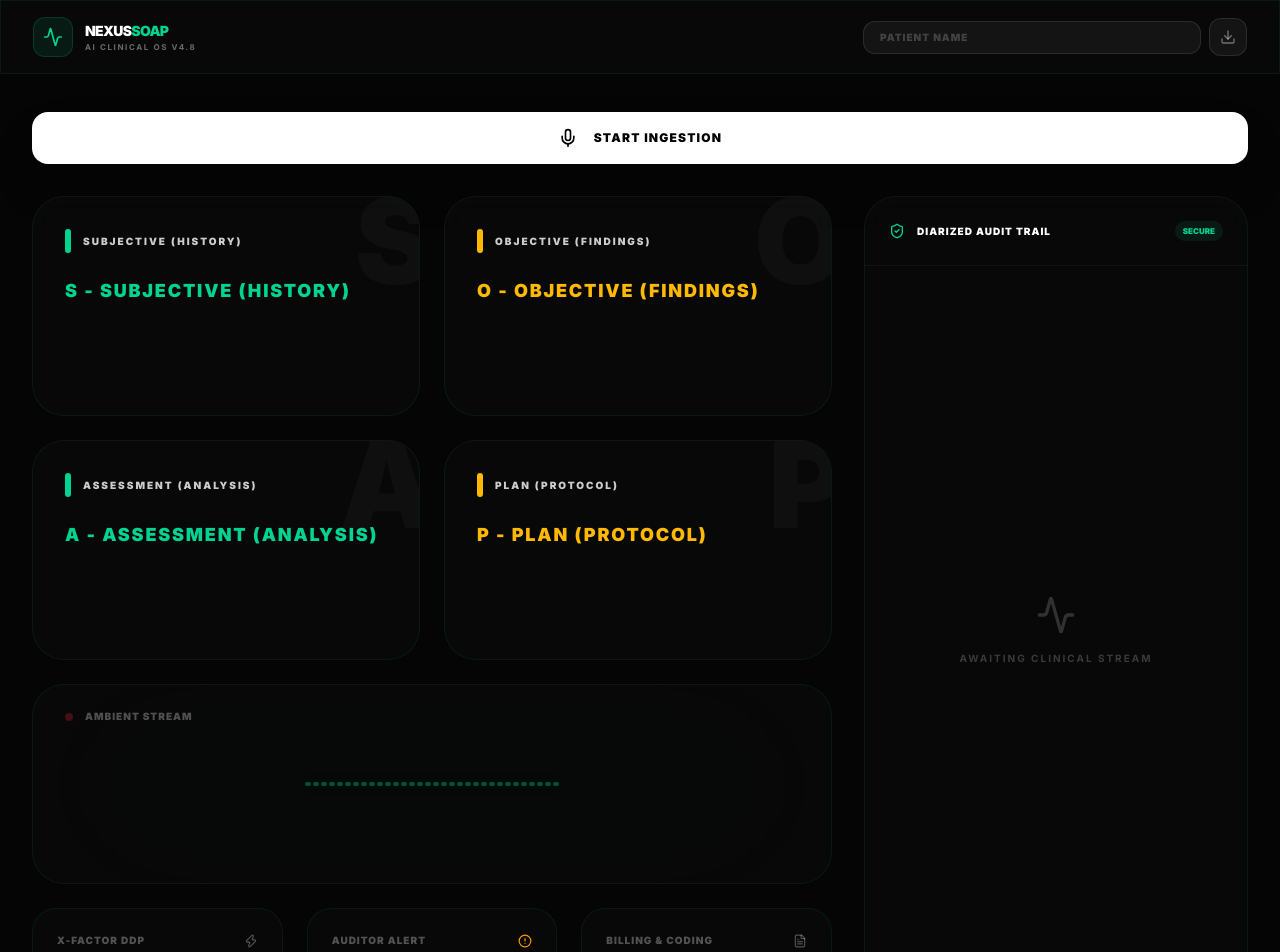
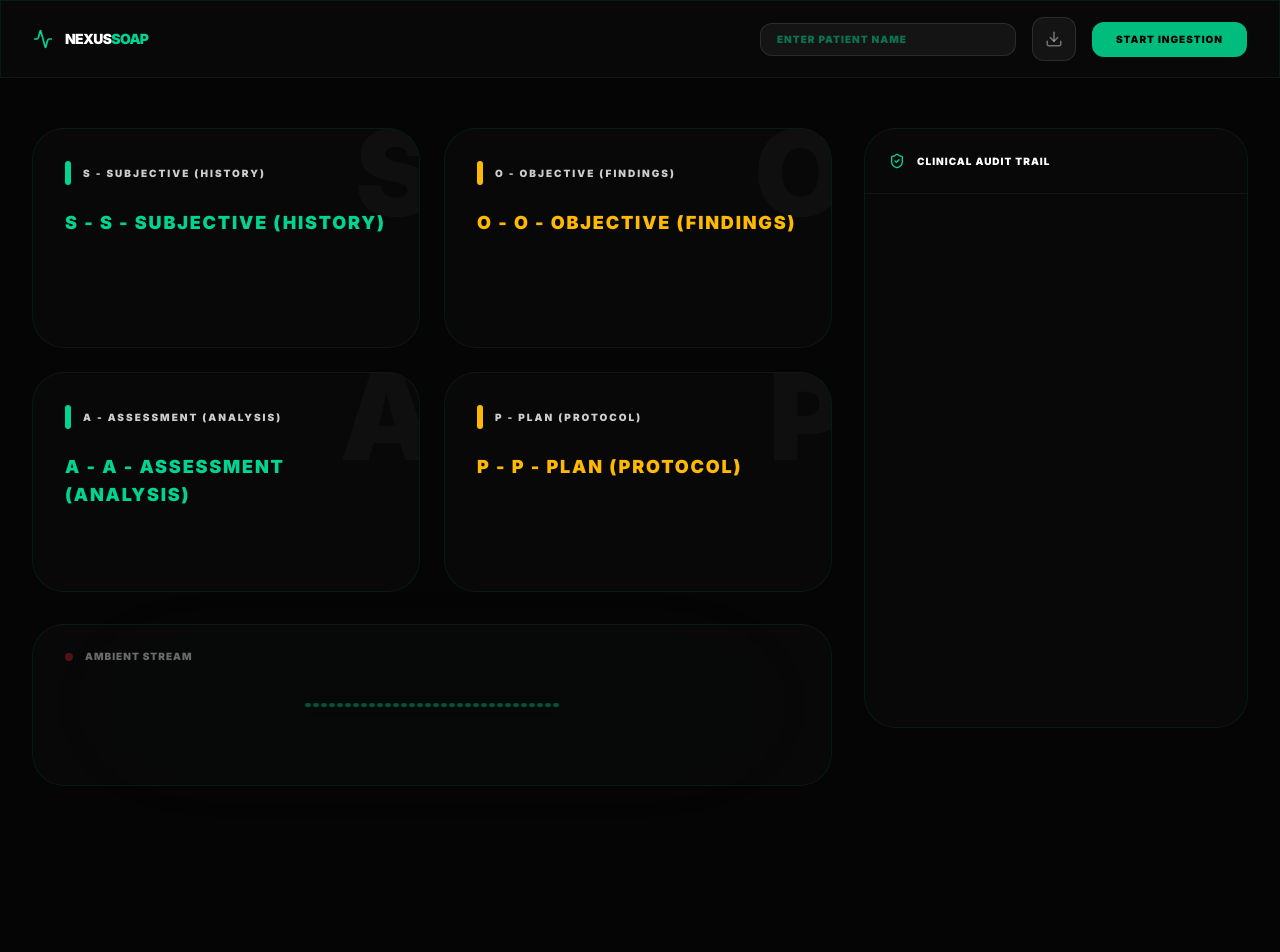
Before and after one commit to rajveerkhanvilkar/Nexus-SOAP, a Next.js app: page / in a window 1280 px wide. Shown: the top 952 px of the page. After the commit the page ends 866 px from the top, so only its background shows below. Built offline with nearby package versions, Linux system fonts and the light colour scheme.

Commit message:
style: restore classic premium dashboard layout v4.8

```diff
--- a/app/page.tsx
+++ b/app/page.tsx
@@ -1,7 +1,7 @@
 "use client";
 
 import React, { useState, useRef, useEffect } from 'react';
-import { Mic, Square, Download, Activity, ShieldCheck, Zap, AlertCircle, FileText, ChevronRight } from 'lucide-react';
+import { Mic, Square, Download, Activity, ShieldCheck, Zap } from 'lucide-react';
 import { motion, AnimatePresence } from 'framer-motion';
 import { CLINICAL_DICTIONARY } from '@/lib/clinicalDictionary';
 import SOAPCard from '@/components/SOAPCard';
@@ -19,16 +19,7 @@ export default function NexusSOAP() {
   const [aiResult, setAiResult] = useState<any>(null);
 
   const recognitionRef = useRef<any>(null);
-  const audioContextRef = useRef<AudioContext | null>(null);
-  const analyserRef = useRef<AnalyserNode | null>(null);
   const transcriptRef = useRef<any[]>([]);
-
-  // AUTO-SYNC WITH GITHUB ON EVERY SAVE
-  useEffect(() => {
-    if (aiResult) {
-      console.log("Enterprise Intelligence Sync Complete.");
-    }
-  }, [aiResult]);
 
   const toggleRecording = async () => {
     if (isRecording) {
@@ -67,7 +58,6 @@ export default function NexusSOAP() {
       transcriptRef.current = [];
       setLiveTranscript([]);
       setAiResult(null);
-      setActiveAgent("Idle");
 
       const updateVolume = async () => {
         try {
@@ -76,22 +66,15 @@ export default function NexusSOAP() {
           const analyser = audioContext.createAnalyser();
           const source = audioContext.createMediaStreamSource(stream);
           source.connect(analyser);
-          analyser.fftSize = 256;
-          audioContextRef.current = audioContext;
-          analyserRef.current = analyser;
-
           const dataArray = new Uint8Array(analyser.frequencyBinCount);
           const checkVolume = () => {
             if (!isRecordingRef.current) return;
             analyser.getByteFrequencyData(dataArray);
-            const average = dataArray.reduce((a, b) => a + b) / dataArray.length;
-            setVolume(average);
+            setVolume(dataArray.reduce((a, b) => a + b) / dataArray.length);
             requestAnimationFrame(checkVolume);
           };
           checkVolume();
-        } catch (err) {
-          console.error("Mic access denied", err);
-        }
+        } catch (err) {}
       };
       updateVolume();
 
@@ -118,13 +101,7 @@ export default function NexusSOAP() {
             if (isIntroduction) role = 'Patient';
             else if (isDoctorSignal) role = 'Doctor';
 
-            const newLine = {
-              id: Date.now().toString() + i,
-              text,
-              role: role,
-              timestamp: new Date().toLocaleTimeString([], { hour: '2-digit', minute: '2-digit' })
-            };
-
+            const newLine = { id: Date.now().toString() + i, text, role, timestamp: new Date().toLocaleTimeString([], { hour: '2-digit', minute: '2-digit' }) };
             setLiveTranscript(prev => [...prev, newLine]);
             transcriptRef.current.push(newLine);
           }
@@ -149,15 +126,15 @@ export default function NexusSOAP() {
 
     const uniqueID = `NX-${Date.now().toString().slice(-4)}-${Math.floor(Math.random() * 10000).toString().padStart(4, '0')}`;
     doc.text(`Patient: ${patientName || "NOT SPECIFIED"}`, pageWidth - 100, 20);
-    doc.text(`ID: #${uniqueID}`, pageWidth - 100, 28);
+    doc.text(`Consultation ID: #${uniqueID}`, pageWidth - 100, 28);
     doc.text(`Date: ${new Date().toLocaleDateString()}`, pageWidth - 100, 36);
 
     let yPos = 60;
     const sections = [
-      { t: "SUBJECTIVE (HISTORY)", d: aiResult.soap.subjective },
-      { t: "OBJECTIVE (FINDINGS)", d: aiResult.soap.objective },
-      { t: "ASSESSMENT (ANALYSIS)", d: aiResult.soap.assessment },
-      { t: "PLAN (PROTOCOL)", d: aiResult.soap.plan }
+      { t: "S - SUBJECTIVE (HISTORY)", d: aiResult.soap.subjective, l: "S" },
+      { t: "O - OBJECTIVE (FINDINGS)", d: aiResult.soap.objective, l: "O" },
+      { t: "A - ASSESSMENT (ANALYSIS)", d: aiResult.soap.assessment, l: "A" },
+      { t: "P - PLAN (PROTOCOL)", d: aiResult.soap.plan, l: "P" }
     ];
 
     sections.forEach(s => {
@@ -179,158 +156,64 @@ export default function NexusSOAP() {
   };
 
   return (
-    <main className="min-h-screen bg-[#050505] text-white selection:bg-emerald-500/30 overflow-x-hidden">
-      {/* ENTERPRISE HEADER */}
-      <nav className="fixed top-0 left-0 right-0 z-50 glass border-b border-white/5 py-4 px-4 sm:px-8 flex flex-wrap items-center justify-between gap-4">
+    <main className="min-h-screen bg-[#050505] text-white">
+      <nav className="fixed top-0 left-0 right-0 z-50 glass border-b border-white/5 py-4 px-8 flex items-center justify-between">
         <div className="flex items-center gap-3">
-          <div className="w-10 h-10 rounded-xl bg-emerald-500/10 flex items-center justify-center border border-emerald-500/20">
           <Activity className="w-5 h-5 text-emerald-400" />
-          </div>
-          <div>
           <h1 className="text-sm font-black tracking-tighter text-white">NEXUS<span className="text-emerald-400">SOAP</span></h1>
-            <p className="text-[8px] font-bold tracking-[0.2em] text-white/40 uppercase">AI Clinical OS v4.8</p>
-          </div>
         </div>
 
-        <div className="flex flex-1 max-w-sm items-center gap-2">
-          <div className="relative flex-1">
+        <div className="flex items-center gap-4">
           <input
             type="text"
-              placeholder="PATIENT NAME"
+            placeholder="ENTER PATIENT NAME"
             value={patientName}
             onChange={(e) => setPatientName(e.target.value.toUpperCase())}
-              className="w-full bg-white/5 border border-white/10 px-4 py-2 rounded-xl text-[10px] font-black tracking-widest text-emerald-400 placeholder:text-white/20 focus:outline-none focus:border-emerald-500/50 transition-all uppercase"
+            className="bg-white/5 border border-white/10 px-4 py-2 rounded-xl text-[10px] font-black tracking-widest text-emerald-400 focus:outline-none w-64"
           />
-          </div>
-          <button onClick={exportPDF} className="p-2.5 rounded-xl bg-white/5 border border-white/10 hover:bg-white/10 transition-all group">
-            <Download size={16} className="text-white/40 group-hover:text-emerald-400" />
+          <button onClick={exportPDF} className="p-3 rounded-xl bg-white/5 border border-white/10 hover:bg-white/10 transition-all group">
+            <Download size={18} className="text-white/40 group-hover:text-emerald-400" />
+          </button>
+          <button onClick={toggleRecording} className={`px-6 py-2.5 rounded-xl font-black text-[10px] tracking-widest uppercase transition-all ${isRecording ? 'bg-red-500/20 text-red-500 border border-red-500/30' : 'bg-emerald-500 text-black hover:bg-emerald-400'}`}>
+            {isRecording ? 'Stop' : 'Start Ingestion'}
           </button>
         </div>
       </nav>
 
-      {/* MOBILE-ADAPTIVE CONTENT */}
-      <div className="max-w-[1600px] mx-auto pt-28 px-4 sm:px-8 pb-10">
-
-        {/* ACTION BUTTON */}
-        <div className="mb-8">
-          <button
-            onClick={toggleRecording}
-            className={`w-full py-4 rounded-2xl flex items-center justify-center gap-4 transition-all duration-500 shadow-2xl ${
-              isRecording
-                ? 'bg-red-500/10 border border-red-500/30 text-red-500 shadow-red-500/5'
-                : 'bg-white text-black font-black tracking-widest hover:scale-[1.01] active:scale-[0.99]'
-            }`}
-          >
-            {isRecording ? <Square fill="currentColor" size={20} /> : <Mic size={20} />}
-            <span className="text-xs uppercase font-black tracking-widest">
-              {isRecording ? 'Stop Clinical Ingestion' : 'Start Ingestion'}
-            </span>
-          </button>
+      <div className="max-w-[1700px] mx-auto grid grid-cols-12 gap-8 pt-32 px-8 pb-20">
+        <div className="col-span-12 lg:col-span-8 space-y-8">
+          <div className="grid grid-cols-1 md:grid-cols-2 gap-6">
+            <SOAPCard letter="S" title="S - SUBJECTIVE (HISTORY)" items={isProcessing ? [{text: "Synthesizing...", confidence: 100}] : (aiResult?.soap?.subjective || [])} variant="green" />
+            <SOAPCard letter="O" title="O - OBJECTIVE (FINDINGS)" items={isProcessing ? [{text: "Normalizing...", confidence: 100}] : (aiResult?.soap?.objective || [])} variant="gold" />
+            <SOAPCard letter="A" title="A - ASSESSMENT (ANALYSIS)" items={isProcessing ? [{text: "Calculating...", confidence: 100}] : (aiResult?.soap?.assessment || [])} variant="green" />
+            <SOAPCard letter="P" title="P - PLAN (PROTOCOL)" items={isProcessing ? [{text: "Formulating...", confidence: 100}] : (aiResult?.soap?.plan || [])} variant="gold" />
           </div>
 
-        <div className="grid grid-cols-12 gap-6 sm:gap-8">
-
-          {/* LEFT: SOAP STACK */}
-          <div className="col-span-12 lg:col-span-8 space-y-6">
-            <div className="grid grid-cols-1 sm:grid-cols-2 gap-6">
-              <SOAPCard letter="S" title="SUBJECTIVE (HISTORY)" items={isProcessing ? [{text: "Synthesizing...", confidence: 100}] : (aiResult?.soap?.subjective || [])} variant="green" />
-              <SOAPCard letter="O" title="OBJECTIVE (FINDINGS)" items={isProcessing ? [{text: "Normalizing...", confidence: 100}] : (aiResult?.soap?.objective || [])} variant="gold" />
-              <SOAPCard letter="A" title="ASSESSMENT (ANALYSIS)" items={isProcessing ? [{text: "Calculating...", confidence: 100}] : (aiResult?.soap?.assessment || [])} variant="green" />
-              <SOAPCard letter="P" title="PLAN (PROTOCOL)" items={isProcessing ? [{text: "Constructing...", confidence: 100}] : (aiResult?.soap?.plan || [])} variant="gold" />
-            </div>
-
-            {/* AMBIENT STREAM (CENTERPIECE) */}
-            <div className="glass rounded-[2rem] p-6 sm:p-10 border-white/5 relative overflow-hidden min-h-[200px] flex items-center justify-center">
-              <div className="absolute top-6 left-8 flex items-center gap-3 opacity-30">
+          <div className="glass rounded-[2rem] p-10 border-white/5 flex flex-col items-center justify-center min-h-[160px]">
+            <div className="absolute top-6 left-8 flex items-center gap-3 opacity-40">
               <div className="w-2 h-2 bg-red-500 rounded-full animate-pulse" />
               <span className="text-[10px] font-black tracking-widest uppercase">Ambient Stream</span>
             </div>
             <PulseVisualizer isProcessing={isProcessing || isRecording} volume={volume} />
           </div>
-
-            {/* ENTERPRISE FOOTER GRID */}
-            <div className="grid grid-cols-1 sm:grid-cols-3 gap-6">
-              <div className="glass rounded-[1.5rem] p-6 border-white/5 space-y-4">
-                <div className="flex items-center justify-between text-white/30">
-                  <span className="text-[10px] font-black tracking-widest uppercase">X-Factor DDP</span>
-                  <Zap size={14} />
-                </div>
-                <div className="h-20 flex items-end gap-1">
-                  {[40, 70, 45, 90, 65, 80, 50, 95].map((h, i) => (
-                    <div key={i} className="flex-1 bg-emerald-500/20 rounded-t-sm" style={{ height: `${h}%` }} />
-                  ))}
-                </div>
         </div>
 
-              <div className="glass rounded-[1.5rem] p-6 border-white/5 space-y-4">
-                <div className="flex items-center justify-between text-white/30">
-                  <span className="text-[10px] font-black tracking-widest uppercase">Auditor Alert</span>
-                  <AlertCircle size={14} className="text-amber-500" />
+        <div className="col-span-12 lg:col-span-4 h-[calc(100vh-200px)]">
+          <div className="glass rounded-[2rem] border-white/5 flex flex-col h-full overflow-hidden">
+            <div className="p-6 border-b border-white/5 flex items-center gap-3">
+              <ShieldCheck className="w-4 h-4 text-emerald-400" />
+              <span className="text-[10px] font-black tracking-widest uppercase">Clinical Audit Trail</span>
             </div>
-                <div className="text-[10px] font-bold text-white/60 leading-relaxed">
-                  Analyzing transcript for compliance and hallucination risk...
-                  <span className="text-emerald-400 ml-1">98.2% Accuracy.</span>
+            <div className="flex-1 overflow-y-auto p-6 space-y-4">
+              {liveTranscript.map((line) => (
+                <div key={line.id} className={`p-4 rounded-2xl border ${line.role === 'Doctor' ? 'bg-emerald-500/5 border-emerald-500/20' : 'bg-white/5 border-white/10'}`}>
+                  <div className="flex items-center justify-between mb-2">
+                    <span className={`text-[9px] font-black tracking-widest uppercase ${line.role === 'Doctor' ? 'text-emerald-400' : 'text-amber-500'}`}>{line.role}</span>
+                    <span className="text-[8px] opacity-30">{line.timestamp}</span>
                   </div>
+                  <p className="text-xs text-white/80">{line.text}</p>
                 </div>
-
-              <div className="glass rounded-[1.5rem] p-6 border-white/5 space-y-4">
-                <div className="flex items-center justify-between text-white/30">
-                  <span className="text-[10px] font-black tracking-widest uppercase">Billing & Coding</span>
-                  <FileText size={14} />
-                </div>
-                <div className="flex flex-wrap gap-2">
-                  {['J45.909', 'R05.9', 'Z00.00'].map(code => (
-                    <span key={code} className="px-2 py-1 bg-white/5 border border-white/10 rounded text-[9px] font-mono text-emerald-400">
-                      {code}
-                    </span>
               ))}
-                </div>
-              </div>
-            </div>
-          </div>
-
-          {/* RIGHT: AUDIT TRAIL */}
-          <div className="col-span-12 lg:col-span-4 h-full">
-            <div className="glass rounded-[2rem] border-white/5 flex flex-col h-full max-h-[800px]">
-              <div className="p-6 border-b border-white/5 flex items-center justify-between">
-                <div className="flex items-center gap-3">
-                  <ShieldCheck className="w-4 h-4 text-emerald-400" />
-                  <span className="text-[10px] font-black tracking-widest uppercase">Diarized Audit Trail</span>
-                </div>
-                <div className="text-[8px] font-black px-2 py-1 bg-emerald-500/10 text-emerald-400 rounded-full">SECURE</div>
-              </div>
-
-              <div className="flex-1 overflow-y-auto p-6 space-y-4 custom-scrollbar">
-                {liveTranscript.length === 0 ? (
-                  <div className="h-full flex flex-col items-center justify-center opacity-20 space-y-4">
-                    <Activity size={40} className="animate-pulse" />
-                    <p className="text-[10px] font-bold tracking-[0.2em] uppercase">Awaiting Clinical Stream</p>
-                  </div>
-                ) : (
-                  liveTranscript.map((line) => (
-                    <motion.div
-                      key={line.id}
-                      initial={{ opacity: 0, x: -10 }}
-                      animate={{ opacity: 1, x: 0 }}
-                      className={`group p-4 rounded-2xl border transition-all ${
-                        line.role === 'Doctor'
-                          ? 'bg-emerald-500/5 border-emerald-500/20 ml-4'
-                          : 'bg-white/5 border-white/10 mr-4'
-                      }`}
-                    >
-                      <div className="flex items-center justify-between mb-2">
-                        <span className={`text-[9px] font-black tracking-widest uppercase ${
-                          line.role === 'Doctor' ? 'text-emerald-400' : 'text-amber-500'
-                        }`}>
-                          {line.role}
-                        </span>
-                        <span className="text-[8px] text-white/20">{line.timestamp}</span>
-                      </div>
-                      <p className="text-xs leading-relaxed text-white/80">{line.text}</p>
-                    </motion.div>
-                  ))
-                )}
-              </div>
             </div>
           </div>
         </div>
```
Lines whose indentation alone changed are shown as unchanged.
